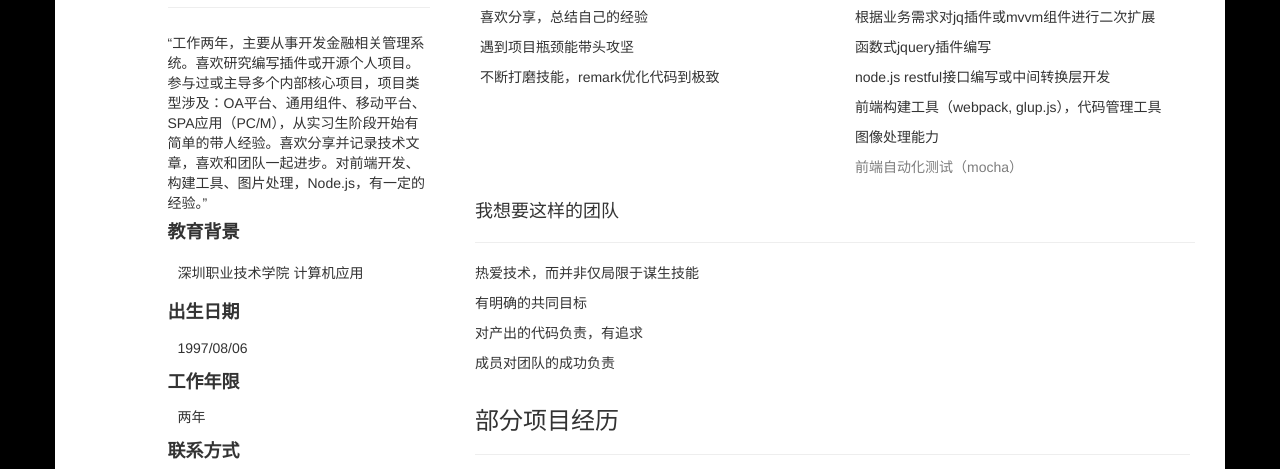
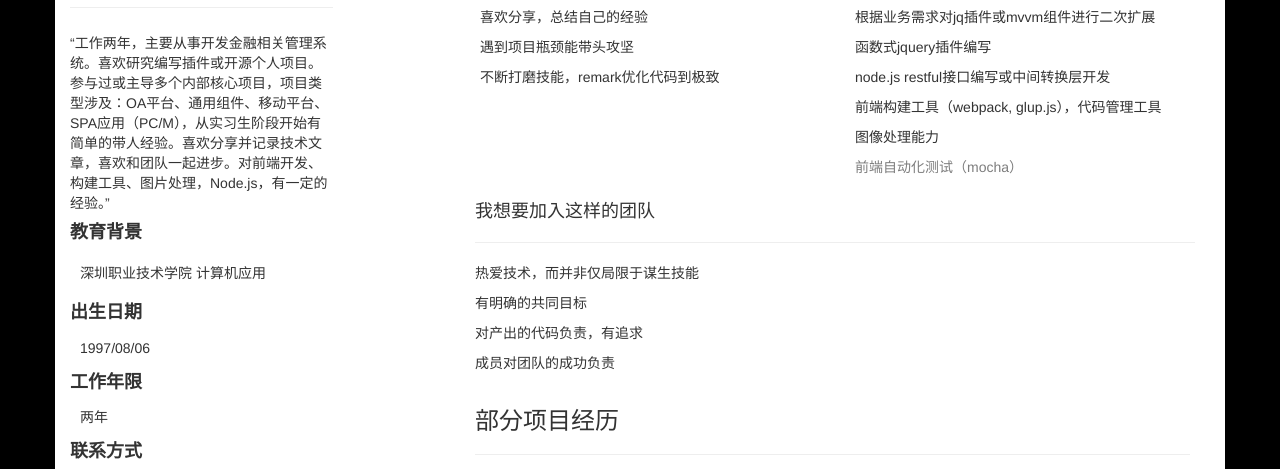
Before and after one commit to onaug6th/onaug6th.github.io, a plain HTML site: page index.html in a window 1280 px wide. Shown: the part 154-623 px from the top of the page. Drawn offline with nearby package versions, Linux system fonts and the light colour scheme.

Commit message:
修改啦布局

```diff
--- a/index.html
+++ b/index.html
@@ -136,7 +136,7 @@
     <div class="container">
         <div class="row" style="background:white;padding-top:25px; ">
             <!-- 左侧个人资料 Begin -->
-            <div class="my-profile col-sm-3 col-sm-offset-1  col-xs-12">
+            <div class="my-profile col-sm-3 col-xs-12">
                 <!-- 头像开始 -->
                 <div class="avatar row hide">
                     <div class="col-sm-8 col-sm-offset-2">
@@ -232,7 +232,7 @@
             </div>
             <!-- 左侧个人资料 End -->
             <!-- 右侧个人经历 Begin -->
-            <div class="my-history col-sm-8  col-xs-12">
+            <div class="my-history col-sm-8 col-sm-offset-1 col-xs-12">
                 <div class="say-myself col-sm-6">
                     <h4>自我评价</h4>
                     <hr>
@@ -256,7 +256,7 @@
                     <p style="color:#7d7d7d">前端自动化测试（mocha）</p>
                 </div>
                 <div class="wanna col-sm-12">
-                    <h4>我想要这样的团队</h4>
+                    <h4>我想要加入这样的团队</h4>
                     <hr>
                     <p>热爱技术，而并非仅局限于谋生技能</p>
                     <p>有明确的共同目标</p>
```
